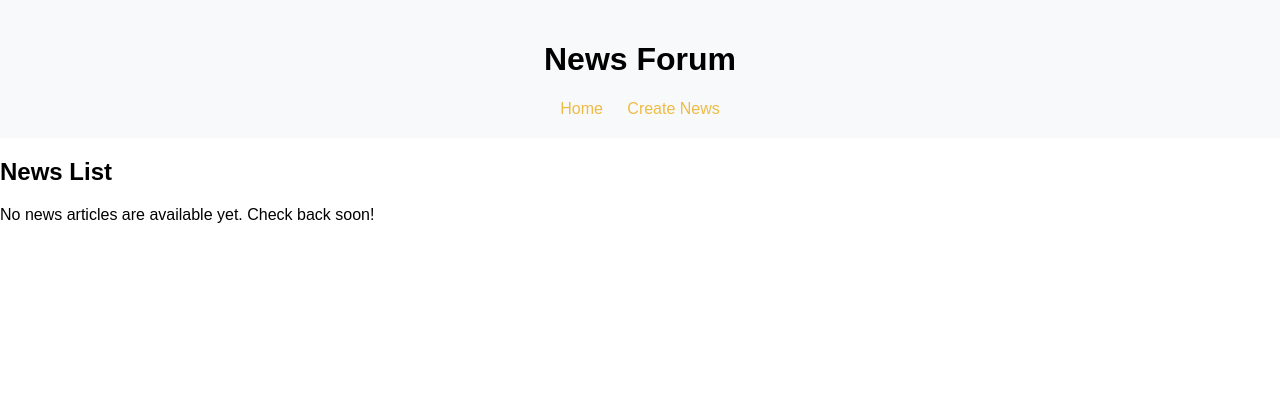
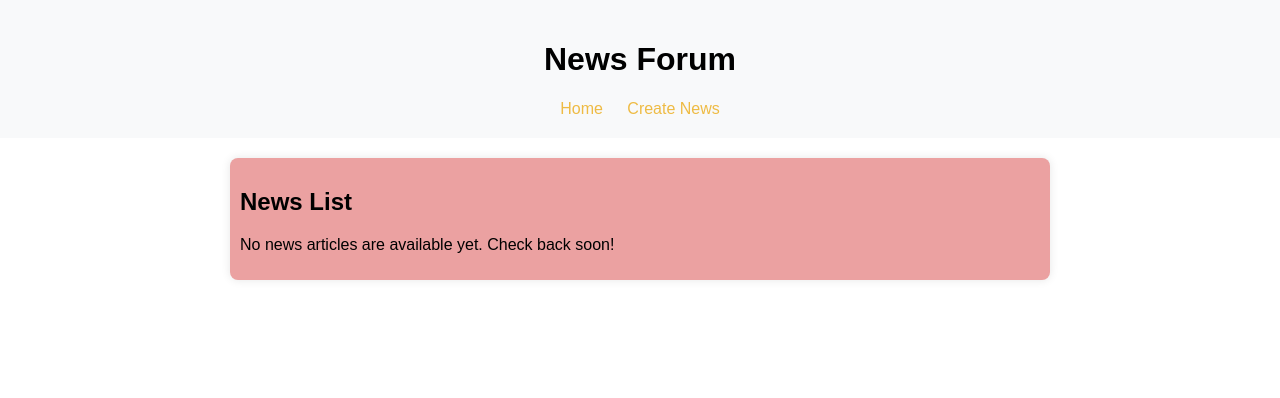
Before and after one commit to Ozi-cheri/news-forum, a Django app: page / in a window 1280 px wide. Shown: the top 398 px of the page. Run offline with Django 3.2, Linux system fonts and the light colour scheme.

Commit message:
Update styles.css static

```diff
--- a/static/css/styles.css
+++ b/static/css/styles.css
@@ -19,3 +19,12 @@ nav a {
 nav a:hover {
     text-decoration: underline;
 }
+
+section {
+    margin: 20px auto;
+    max-width: 800px;
+    padding: 10px;
+    background: #eba1a1;
+    border-radius: 8px;
+    box-shadow: 0 0 10px rgba(0, 0, 0, 0.1);
+}
```
